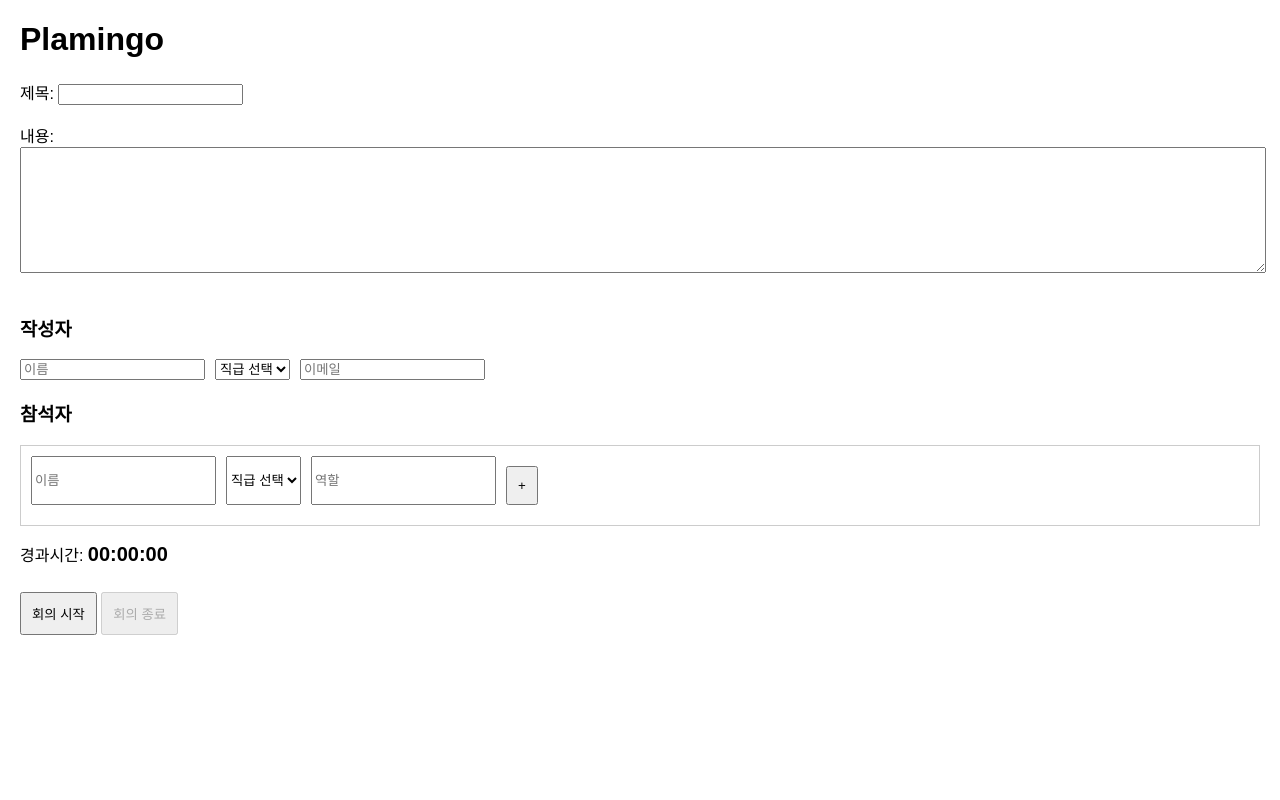
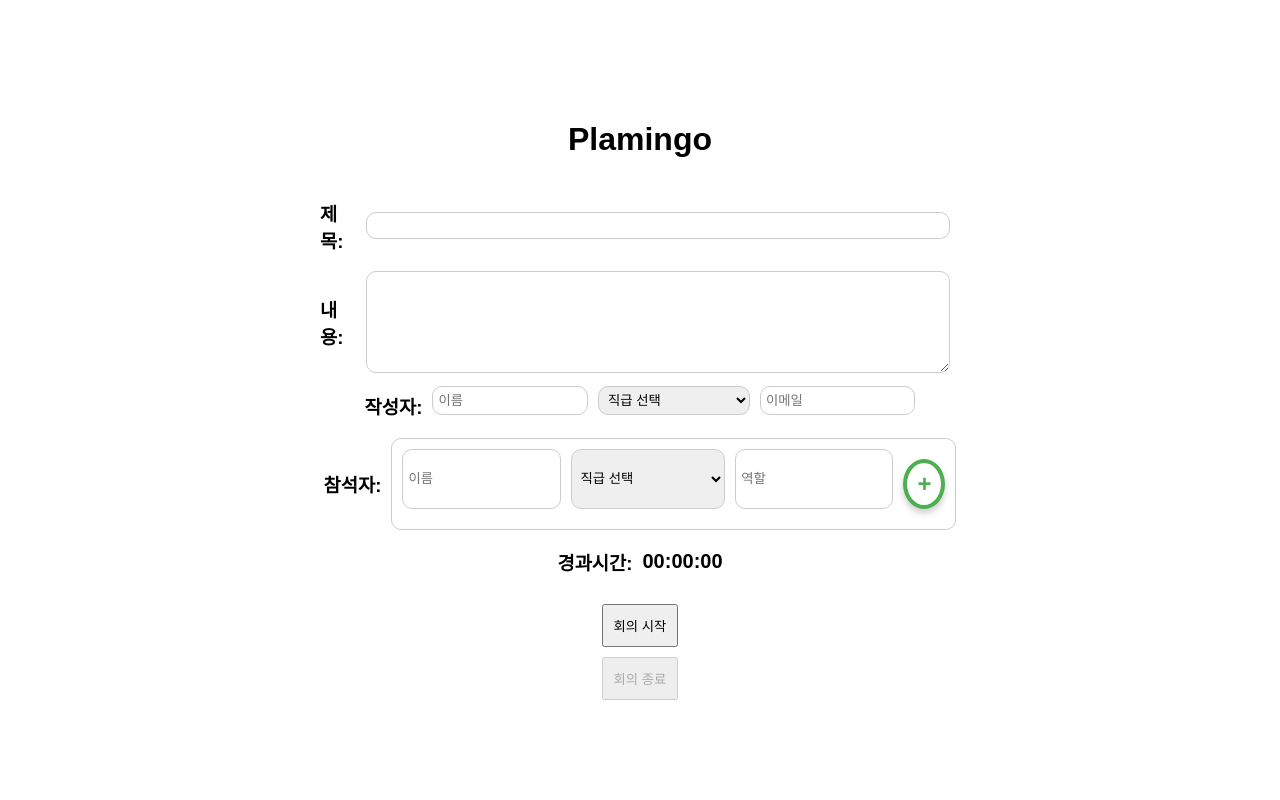
Before and after one commit to lee-jihyoun/ai-meeting-agent, a Flask app: page / in a window 1280 px wide. Run offline with Flask 3, Linux system fonts and the light colour scheme.

Commit message:
[css 수정] border-radius: 10px; 등 style 추가

```diff
--- a/web-app-webhook/templates/recording.html
+++ b/web-app-webhook/templates/recording.html
@@ -4,21 +4,108 @@
   <meta charset="UTF-8">
   <title>Plamingo</title>
   <style>
-    body { font-family: Arial, sans-serif; margin: 20px; }
-    textarea { width: 100%; height: 120px; }
+    body {
+      font-family: Arial,sans-serif;
+      margin: 20px;
+      display: flex;
+      justify-content: center; /* 가로 방향 가운데 정렬 */
+      align-items: center; /* 세로 방향 가운데 정렬 */
+      height: 100vh; /* 화면 전체 높이를 사용 */
+      margin: 0; /* 기본 여백 제거 */
+      flex-direction: column; /* 요소들을 세로로 정렬 */
+    }
+
     .row { display: flex; gap: 10px; margin-bottom: 10px; }
-    .scroll-container { max-height: 150px; overflow-y: auto; border: 1px solid #ccc; padding: 10px; }
+
+    .scroll-container {
+      max-height: 150px;
+      overflow-y: auto;
+      border: 1px solid #ccc;
+      padding: 10px;
+      border-radius: 10px;
+    }
     #timerDisplay { font-size: 20px; font-weight: bold; }
     button { padding: 10px; margin-top: 10px; cursor: pointer; }
+
+    .container {
+      display: flex;
+      justify-content: center; /* 가로 방향 가운데 정렬 */
+      align-items: center;
+      text-align: start; /* 텍스트 왼쪽 정렬 */
+      width: 50%;
+      gap: 10px;
+    }
+
+    input, select, textarea, p {
+      width: 100%;
+      border-radius: 10px;
+      padding: 5px;
+      border: 1px solid #ccc;
+    }
+
+    h3, span {
+      justify-content: flex-start;
+      text-align: start; /* 텍스트 왼쪽 정렬 */
+    }
+
+    /* 기본 버튼 스타일 */
+    .fab {
+      width: 50px;
+      height: 50px;
+      border-radius: 50%;
+      display: flex;
+      align-items: center;
+      justify-content: center;
+      font-size: 24px;
+      font-weight: bold;
+      cursor: pointer;
+      border: none;
+      box-shadow: 0px 4px 6px rgba(0, 0, 0, 0.2);
+      transition: transform 0.2s ease, box-shadow 0.2s ease;
+    }
+
+    /* Material Design 스타일 */
+    .fab:hover {
+      transform: scale(1.1);
+      box-shadow: 0px 6px 10px rgba(0, 0, 0, 0.3);
+    }
+
+    /* 초록색 추가 버튼 */
+    .add-btn {
+      background-color: white;
+      color: #4CAF50;
+      border: 4px solid #4CAF50;
+      width: 50px;
+      height: 50px;
+      border-radius: 50%;
+    }
+
+    /* 빨간색 삭제 버튼 */
+    .remove-btn {
+      background-color: white;
+      color: #F44336;
+      border: 4px solid #F44336;
+      width: 50px;
+      height: 50px;
+      border-radius: 50%;
+    }
+
   </style>
 </head>
 <body>
   <h1>Plamingo</h1>
 
-  <label>제목: <input type="text" id="title" required></label><br><br>
-  <label>내용: <textarea id="content" rows="6" required></textarea></label><br><br>
+  <div class="container">
+    <h3><label>제목: </label></h3>
+    <input type="text" id="title" required><br><br>
+  </div>
+  <div class="container">
+    <h3><label>내용: </label></h3>
+    <textarea id="content" rows="6"></textarea><br><br>
+  </div>
 
-  <h3>작성자</h3>
+  <div class="container">
+    <h3>작성자: </h3>
     <div class="row">
         <input type="text" id="authorName" placeholder="이름" required>
         <select id="authorPosition">
@@ -30,8 +117,10 @@
 
         <input type="email" placeholder="이메일" required>
     </div>
+  </div>
 
-  <h3>참석자</h3>
+  <div class="container">
+    <h3>참석자: </h3>
     <div class="scroll-container" id="attendees">
         <div class="row">
             <input type="text" placeholder="이름">
@@ -42,17 +131,20 @@
                 <option>책임</option>
             </select>
             <input type="text" id="authorRole" placeholder="역할">
-          <button class="toggle-btn" onclick="addAttendeeRow(this)">+</button>
+            <button class="fab add-btn" onclick="addAttendeeRow(this)">+</button>
+        </div>
     </div>
   </div>
 
-  <p>경과시간: <span id="timerDisplay">00:00:00</span></p>
+  <div class="container">
+    <h3>경과시간: </h3>
+    <span id="timerDisplay">00:00:00</span>
+  </div>
 
   <button id="startBtn">회의 시작</button>
   <button id="stopBtn" disabled>회의 종료</button>
 
   <div id="response"></div>
-  <!-- <button id="addAttendee">참석자 추가</button> -->
 
   <script>
     let timerInterval;
@@ -213,7 +305,7 @@
               <option>책임</option>
           </select>
           <input type="text" placeholder="이메일" required>
-          <button class="toggle-btn" onclick="removeAttendeeRow(this)">-</button>
+          <button class="fab remove-btn" onclick="removeAttendeeRow(this)">-</button>
         `;
         document.getElementById("attendees").appendChild(newRow);
       } else {
```
Lines whose indentation alone changed are shown as unchanged.
